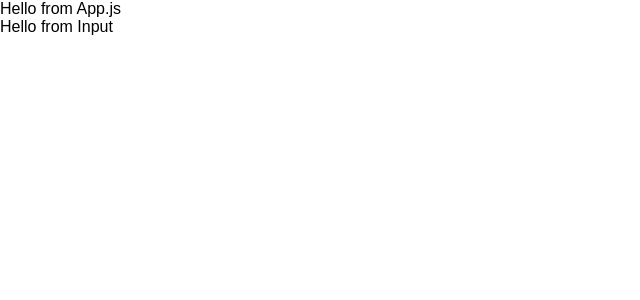
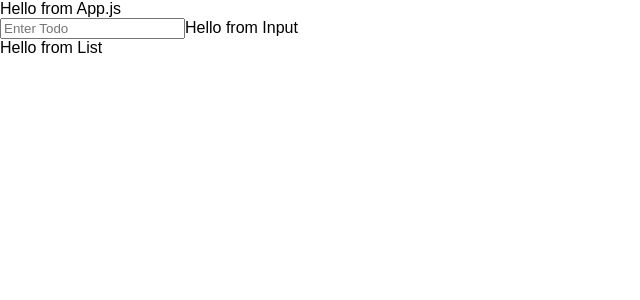
Before and after one commit to nintichance/aspirent-notes, a React (Create React App) app: page / in a window 1280 px wide. Shown: the top 300 px of the page, without its empty margins (0-640 px from the left). Built offline with nearby package versions, Linux system fonts and the light colour scheme.

Commit message:
Added input box to Input.js and create List.js

```diff
--- a/package.json
+++ b/package.json
@@ -5,7 +5,8 @@
   "dependencies": {
     "react": "^16.3.2",
     "react-dom": "^16.3.2",
-    "react-scripts": "1.1.4"
+    "react-scripts": "1.1.4",
+    "styled-components": "^3.2.6"
   },
   "scripts": {
     "start": "react-scripts start",
--- a/src/App.js
+++ b/src/App.js
@@ -1,12 +1,17 @@
 import React, { Component } from 'react'
 import Input from './components/Input'
+import List from './components/List'
 
 class App extends Component {
+  state = {
+    todos: []
+  }
   render() {
     return (
       <div>
         Hello from App.js
         <Input />
+        <List />
       </div>
     )
   }
--- a/src/components/Input.js
+++ b/src/components/Input.js
@@ -4,6 +4,10 @@ class Input extends Component{
     render(){
         return(
             <div>
+                <input
+                        name="todo"
+                        placeholder="Enter Todo"
+                        onChange={this.handleChange} />
                 Hello from Input
             </div>
         )
--- /dev/null
+++ b/src/components/List.js
@@ -0,0 +1,11 @@
+import React from 'react'
+
+const List = (props) => {
+    return(
+        <div>
+            Hello from List
+        </div>
+    )
+}
+
+export default List
```
Also changed, not shown: 1 other file (tests, documents, lock files or other folders).
